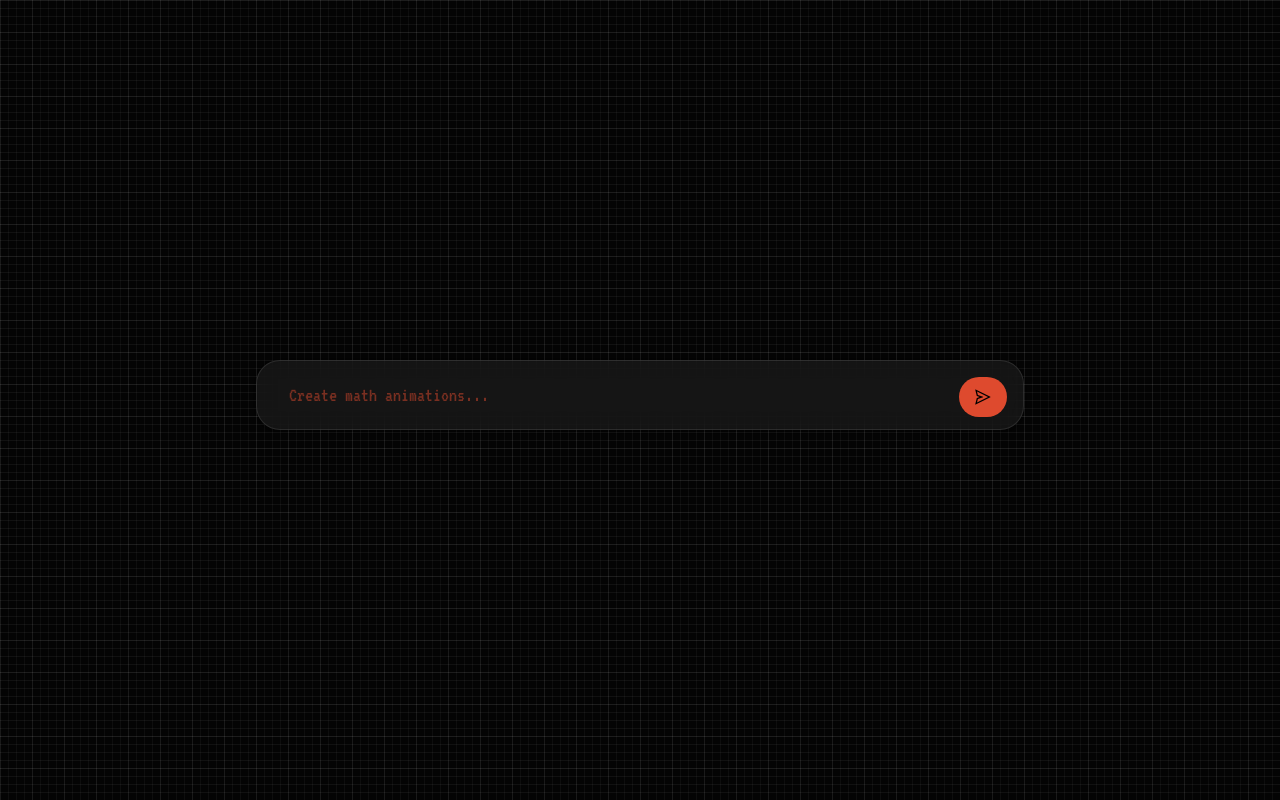
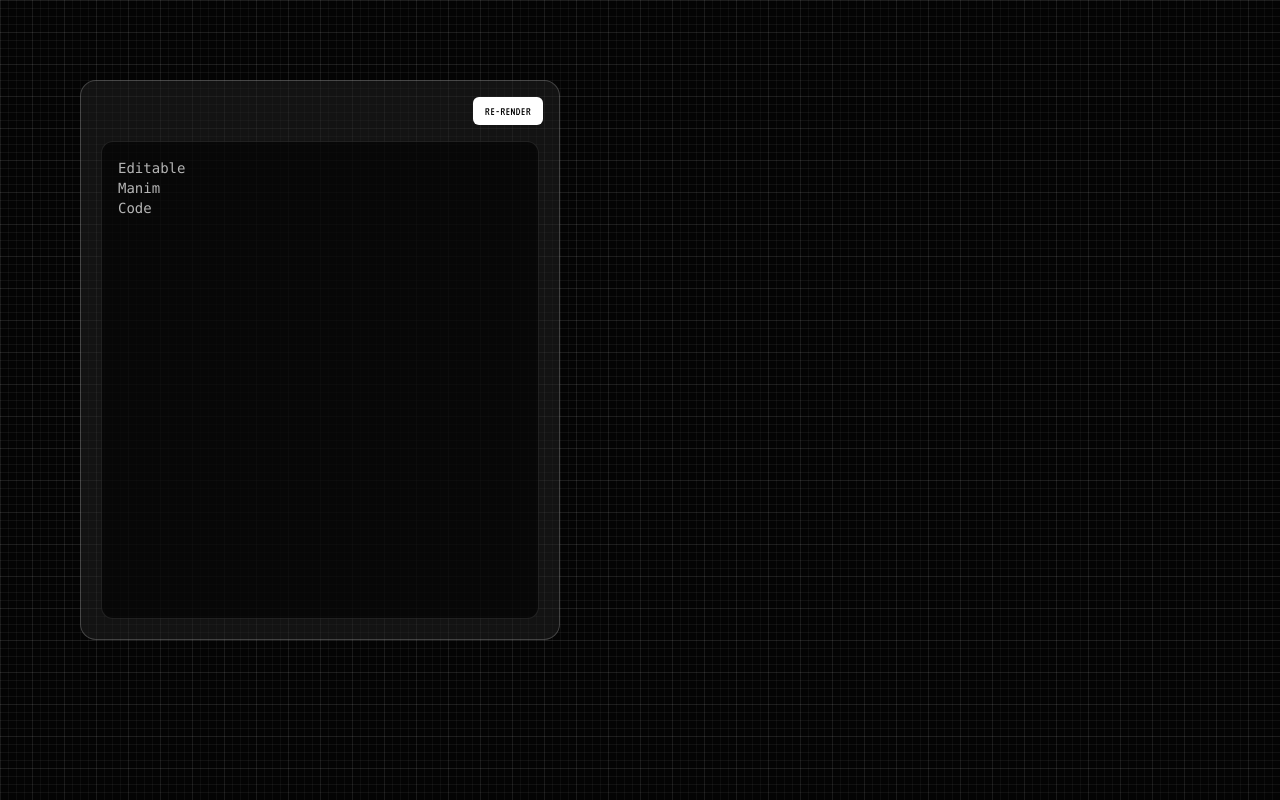
Before and after one commit to verma-gourav/manimator, a Next.js app in the folder frontend/: page /generate in a window 1280 px wide. Built offline with nearby package versions, Linux system fonts and the light colour scheme.

Commit message:
initial code panel component

```diff
--- /dev/null
+++ b/frontend/app/components/CodePanel.tsx
@@ -0,0 +1,39 @@
+export const CodePanel = () => {
+  return (
+    <div
+      className="
+        relative w-[40%] h-full rounded-2xl p-5
+        border border-white/20 bg-box/50
+      "
+    >
+      {/* Re-render button */}
+      <button
+        className="
+          absolute top-4 right-4 px-3 py-1.5
+          text-xs tracking-wide rounded-md
+        text-black bg-white backdrop-blur
+          hover:bg-white/90 cursor-pointer
+          active:scale-95 transition
+        "
+      >
+        RE-RENDER
+      </button>
+
+      {/* Inner code area */}
+      <div
+        className="
+          mt-10 h-[calc(100%-2.5rem)] rounded-xl
+          border border-white/10
+          bg-black/60 p-4 font-mono text-sm text-white/70
+          overflow-auto whitespace-pre
+        "
+      >
+        Editable
+        {"\n"}
+        Manim
+        {"\n"}
+        Code
+      </div>
+    </div>
+  );
+};
--- a/frontend/app/components/PromptBar.tsx
+++ b/frontend/app/components/PromptBar.tsx
@@ -29,8 +29,7 @@
       className="
         w-3/4 max-w-3xl mx-auto
         flex items-end gap-2 px-4 py-3
-        bg-input/50 backdrop-blur-md
-        rounded-3xl shadow-sm border border-white/10
+        bg-box/50 backdrop-blur-lg rounded-3xl shadow-sm border border-white/20
         max-sm:w-[80%] max-sm:rounded-xl smax-sm:px-3
       "
     >
@@ -45,6 +44,7 @@
         "
         placeholder={placeholder}
         value={prompt}
+        spellCheck={false}
         onChange={(e) => setPrompt(e.target.value)}
         onKeyDown={(e) => {
           if (e.key === "Enter" && !e.shiftKey) {
--- a/frontend/app/generate/page.tsx
+++ b/frontend/app/generate/page.tsx
@@ -2,18 +2,20 @@
 
 import { useState } from "react";
 import { PromptBar } from "@/app/components/PromptBar";
+import { CodePanel } from "../components/CodePanel";
 
 export default function Home() {
   const [prompt, setPrompt] = useState("");
   const handleSubmit = () => {};
 
   return (
-    <div className="mt-[45vh]">
-      <PromptBar
+    <div className="ml-20 h-[70vh] mt-[10vh]">
+      {/* <PromptBar
         prompt={prompt}
         setPrompt={setPrompt}
         onSubmit={handleSubmit}
-      />
+      /> */}
+      <CodePanel />
     </div>
   );
 }
--- a/frontend/app/globals.css
+++ b/frontend/app/globals.css
@@ -2,7 +2,7 @@
 
 @theme {
   --color-dark: #040404;
-  --color-input: #222222;
+  --color-box: #222222;
   --color-orange: #de4a2e;
 }
 
```
